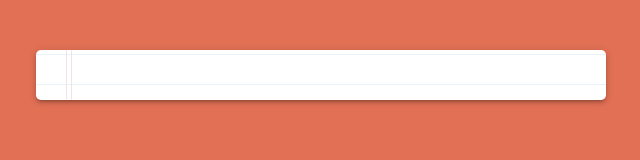
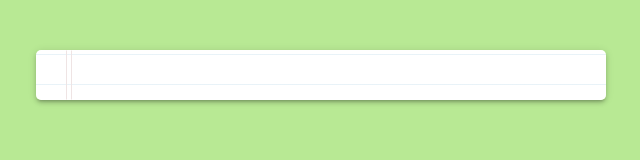
Before and after one commit to eneax/JavaScript30, a website: page 20 - Speech Detection/index.html in a window 1280 px wide. Shown: the whole page, without its empty margins (319-959 px from the left). Drawn offline with Linux system fonts and the light colour scheme.

Commit message:
Update background color Speech Detection

```diff
--- a/20 - Speech Detection/style.css
+++ b/20 - Speech Detection/style.css
@@ -3,7 +3,7 @@ html {
 }
 
 body {
-  background: #e17055;
+  background: #b8e994;
   font-family: -apple-system,BlinkMacSystemFont,Segoe UI,Roboto,Oxygen-Sans,Ubuntu,Cantarell,Helvetica Neue,sans-serif;
   font-weight: 200;
   font-size: 20px;
```
